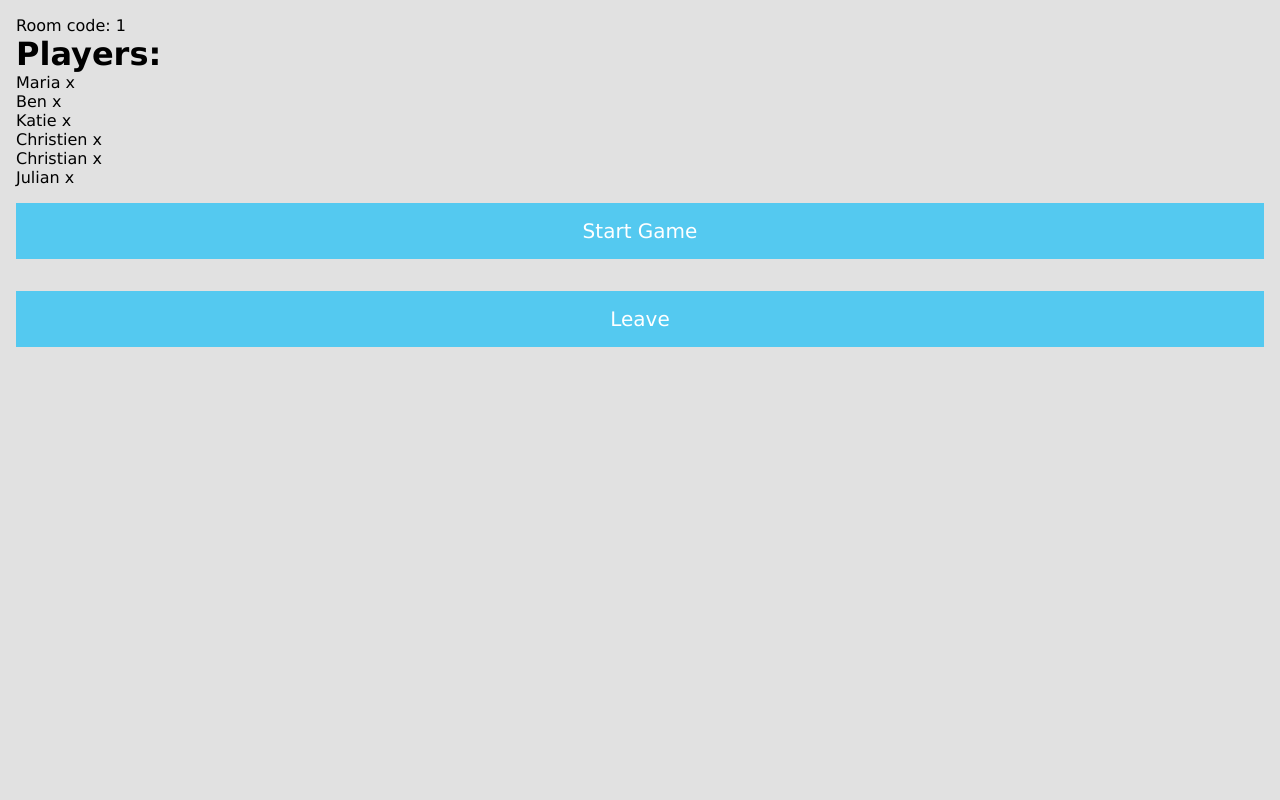
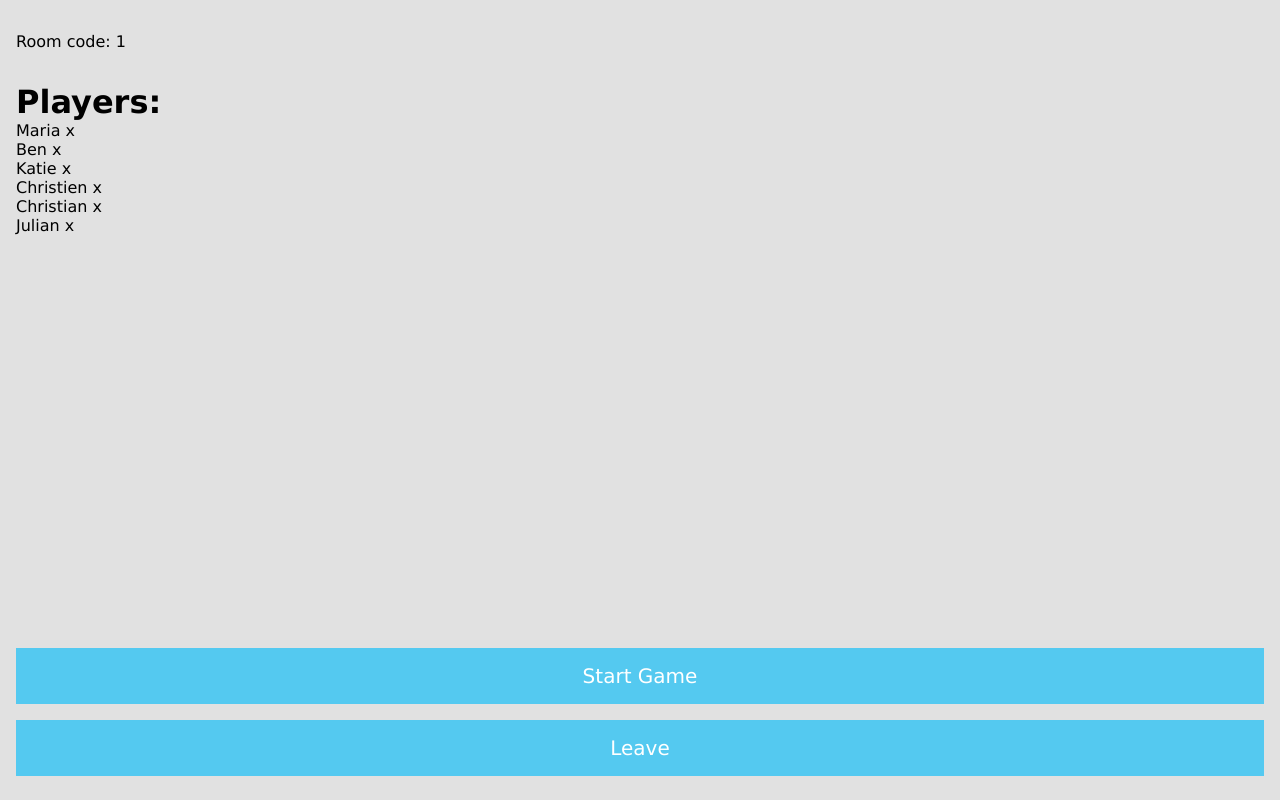
Before and after one commit to 21mdr1/traitor-joes, a React (Create React App) app: page /room/1 in a window 1280 px wide. Built offline with nearby package versions, Linux system fonts and the light colour scheme.

Commit message:
Adjust style of button

```diff
--- a/src/components/Button/Button.scss
+++ b/src/components/Button/Button.scss
@@ -7,7 +7,7 @@
     color: white;
     padding: 1rem;
     font-size: 1.25rem;
-    margin: 1rem 0;
+    margin: 0.5rem 0;
 
     &:hover {
         background-color: $blue;
--- a/src/components/Button/Button.tsx
+++ b/src/components/Button/Button.tsx
@@ -1,13 +1,11 @@
 import { MouseEventHandler, ReactNode } from 'react';
 import './Button.scss';
 
-type buttonType = {
-    type?: 'submit' | 'reset' | 'button',
-    children: ReactNode,
-    onClick: MouseEventHandler<HTMLButtonElement>
-}
-
-function Button({ type, children, onClick }: buttonType ) {
+function Button({ type, children, onClick }: {
+    type?: 'submit' | 'reset' | 'button';
+    children: ReactNode;
+    onClick: MouseEventHandler<HTMLButtonElement>;
+} ) {
     return (
         <button className="button" type={ type } onClick={ onClick }>{ children }</button>
     );
--- a/src/pages/Room/Room.scss
+++ b/src/pages/Room/Room.scss
@@ -0,0 +1,16 @@
+
+.main {
+    &--room {
+        display: flex;
+        flex-direction: column;
+    }
+}
+
+.room-code {
+    margin: 1rem 0;
+}
+
+.players {
+    margin-top: 1rem;
+    flex-grow: 1;
+}
--- a/src/pages/Room/Room.tsx
+++ b/src/pages/Room/Room.tsx
@@ -10,14 +10,15 @@ function Room() {
 
     const isRoomOwner = true
 
-
     return (
         <main className="main main--room">
-            <p>Room code: { roomCode }</p>
-            <h1>Players:</h1>
-            <ol>
-                {players.map(player => <li>{ player }{isRoomOwner && '  x'}</li>)}
-            </ol>
+            <p className="room-code">Room code: { roomCode }</p>
+            <div className="players">
+                <h1 className="players__title">Players:</h1>
+                <ol className="players__list">
+                    {players.map(player => <li className="players__item">{ player }{isRoomOwner && '  x'}</li>)}
+                </ol>
+            </div>
             {isRoomOwner &&
                 <Button type="button" onClick={() => {navigate("/trader-joes")}}>Start Game</Button>
             }
```
